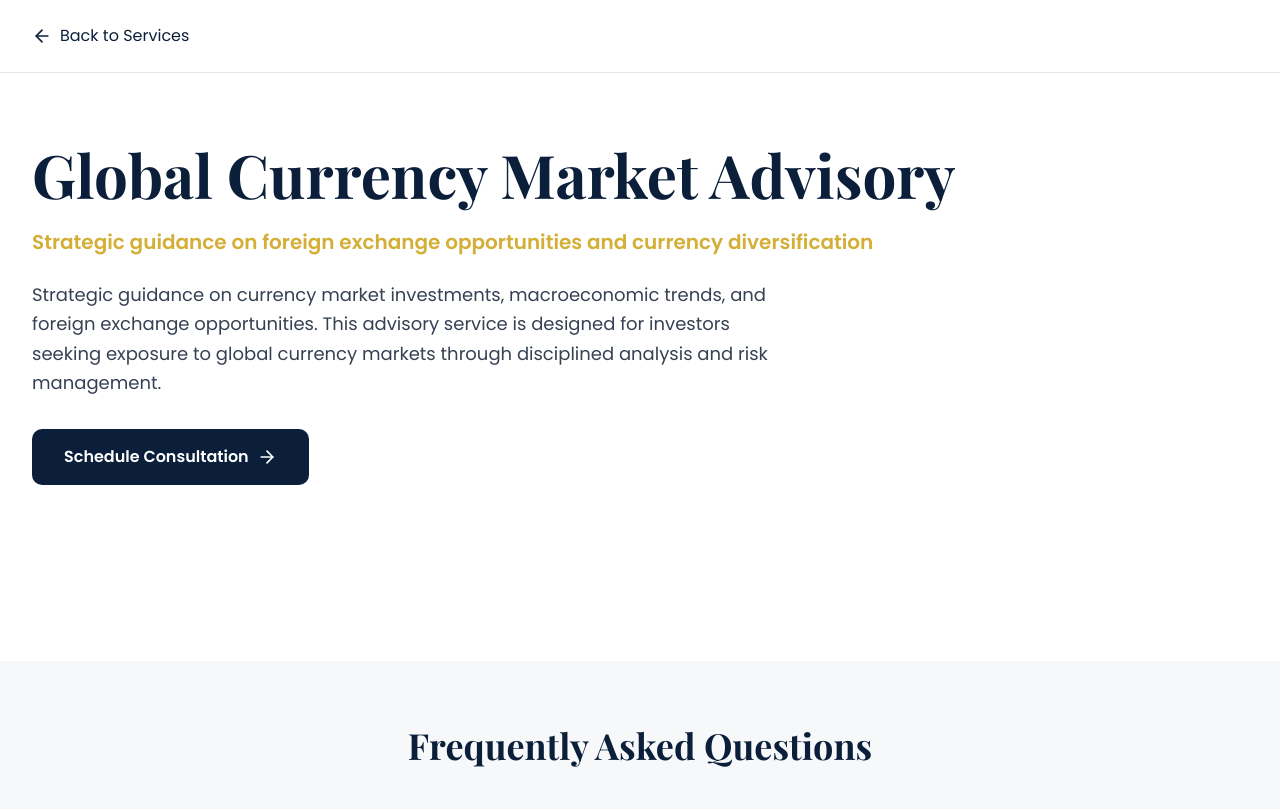
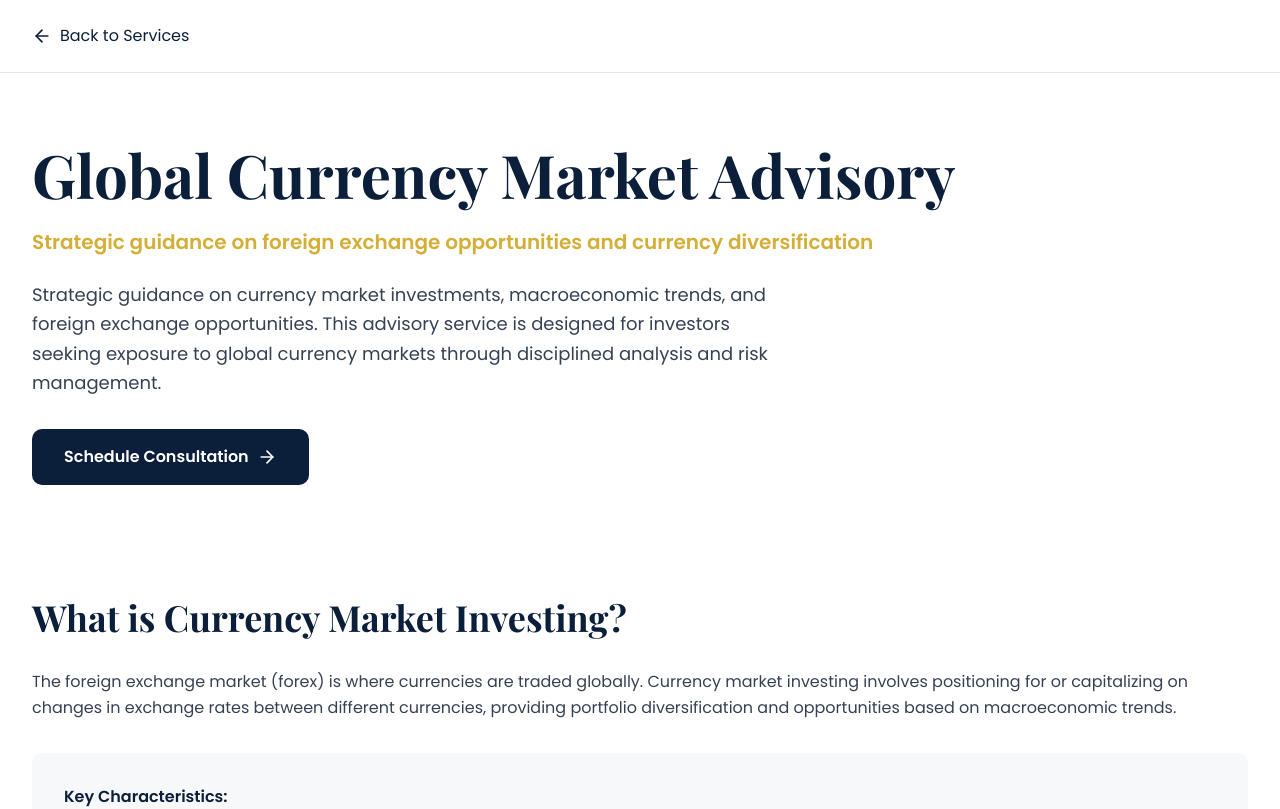
Before and after one commit to otobong23/ethan_repo, a Next.js app: page /services/forex in a window 1280 px wide. Shown: the top 809 px of the page. Built offline with nearby package versions, Linux system fonts and the light colour scheme.

Commit message:
repo updated from previous reversion

```diff
--- a/components/service-detail-layout.tsx
+++ b/components/service-detail-layout.tsx
@@ -17,6 +17,7 @@ export function ServiceDetailLayout({
   subtitle,
   heroDescription,
   faqs,
+  children
 }: ServiceDetailLayoutProps) {
   const [expandedFaq, setExpandedFaq] = useState<number | null>(null)
 
@@ -60,6 +61,7 @@ export function ServiceDetailLayout({
       {/* Main Content */}
       <section className="max-w-7xl mx-auto px-4 sm:px-6 lg:px-8 pb-16">
         {/* Render children - service-specific content */}
+        {children}
       </section>
 
       {/* FAQ Section */}
```
